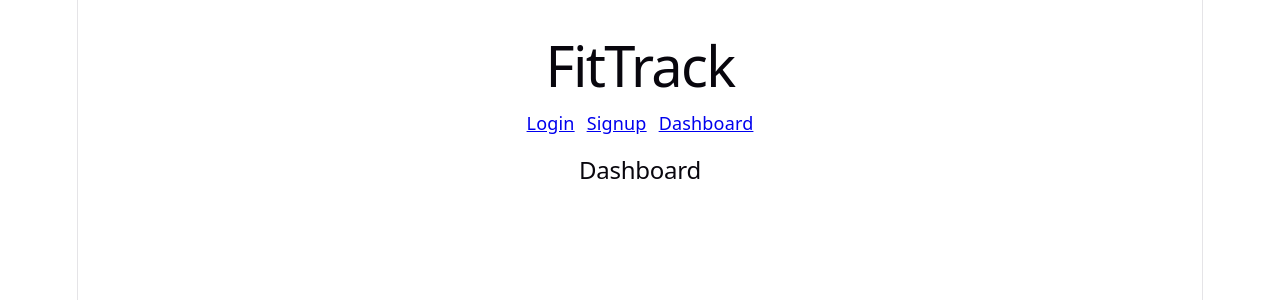
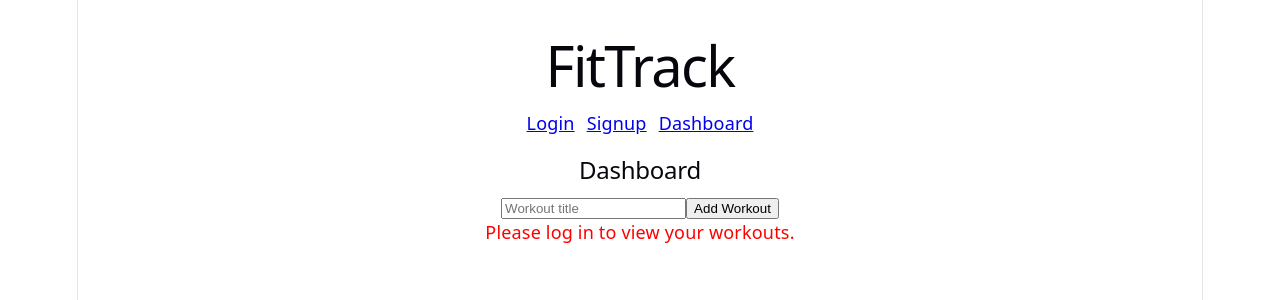
Before and after one commit to bora682/fittrack, a React (Vite) app in the folder client/: page /dashboard in a window 1280 px wide. Shown: the top 300 px of the page. Built offline with nearby package versions, Linux system fonts and the light colour scheme.

Commit message:
Add workout creation form and POST request

```diff
--- a/client/src/pages/Dashboard.jsx
+++ b/client/src/pages/Dashboard.jsx
@@ -1,4 +1,103 @@
+import { useEffect, useState } from "react";
+
 function Dashboard() {
-    return <h2>Dashboard</h2>;
+  const [workouts, setWorkouts] = useState([]);
+  const [error, setError] = useState("");
+  const [title, setTitle] = useState("");
+
+  useEffect(() => {
+    async function fetchWorkouts() {
+      const token = localStorage.getItem("token");
+
+      if (!token) {
+        setError("Please log in to view your workouts.");
+        return;
+      }
+
+      try {
+        const res = await fetch("http://127.0.0.1:5555/api/workouts", {
+          headers: {
+            Authorization: `Bearer ${token}`,
+          },
+        });
+
+        const data = await res.json();
+
+        if (!res.ok) {
+          setError(data.error || data.msg || "Failed to load workouts");
+          return;
+        }
+
+        setWorkouts(data);
+      } catch (err) {
+        setError("Something went wrong while loading workouts.");
+      }
+    }
+
+    fetchWorkouts();
+  }, []);
+
+  async function handleAddWorkout(e) {
+    e.preventDefault();
+
+    const token = localStorage.getItem("token");
+
+    try {
+      const res = await fetch("http://127.0.0.1:5555/api/workouts", {
+        method: "POST",
+        headers: {
+          "Content-Type": "application/json",
+          Authorization: `Bearer ${token}`,
+        },
+        body: JSON.stringify({
+          title,
+          date: new Date().toISOString(),
+          notes: "",
+        }),
+      });
+
+      const data = await res.json();
+
+      if (!res.ok) {
+        setError(data.error || "Failed to add workout");
+        return;
+      }
+
+      setWorkouts([...workouts, data]);
+
+      setTitle("");
+    } catch (err) {
+      setError("Something went wrong");
+    }
   }
-  export default Dashboard;
+
+  return (
+    <div>
+      <h2>Dashboard</h2>
+
+      <form onSubmit={handleAddWorkout}>
+        <input
+          type="text"
+          placeholder="Workout title"
+          value={title}
+          onChange={(e) => setTitle(e.target.value)}
+        />
+        <button type="submit">Add Workout</button>
+      </form>
+
+      {error && <p style={{ color: "red" }}>{error}</p>}
+
+      {!error && workouts.length === 0 && <p>No workouts yet.</p>}
+
+      {workouts.map((workout) => (
+        <div key={workout.id}>
+          <h3>{workout.title}</h3>
+          <p>Date: {workout.date}</p>
+          <p>Notes: {workout.notes}</p>
+        </div>
+      ))}
+    </div>
+  );
+}
+
+export default Dashboard;
```
